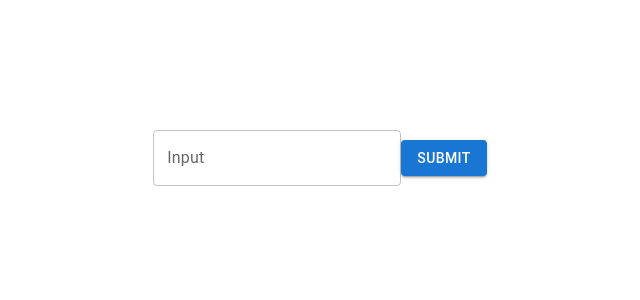
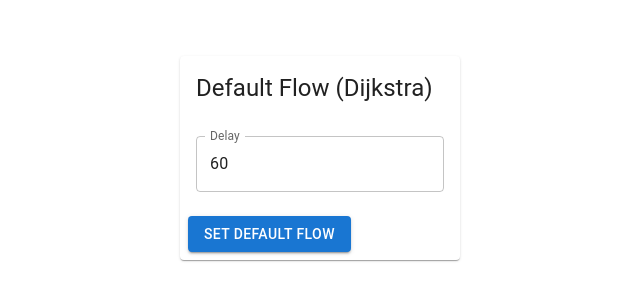
Before and after one commit to TranBinhMinh-Finn/sdn-app, a React (Create React App) app: page / in a window 1280 px wide. Shown: the part 242-542 px from the top of the page, without its empty margins (320-960 px from the left). Built offline with nearby package versions, Linux system fonts and the light colour scheme; no server answers.

Commit message:
default flows

```diff
--- a/src/pages/Main.js
+++ b/src/pages/Main.js
@@ -1,49 +1,45 @@
 import React, { useState } from "react";
-import { styled } from "@mui/system";
 import TextField from "@mui/material/TextField";
 import Button from "@mui/material/Button";
-import Box from "@mui/material/Box";
-
-const StyledButton = styled(Button)`
-  background-color: green;
-  width: 150px;
-  height: 50px;
-  border: none;
-  border-radius: 10px;
-  color: white;
-  text-align: center;
-  text-decoration: none;
-  display: inline-block;
-  font-size: 16px;
-`;
-
+import Card from "@mui/material/Card";
+import CardContent from "@mui/material/CardContent";
+import CardActions from '@mui/material/CardActions';
+import Grid from "@mui/material/Grid";
+import Typography from '@mui/material/Typography';
+import { MinDistanceRoute } from '../utils/FlowRuleUtils'
 function MainPage() {
-  const [inputValue, setInputValue] = useState("");
+  const [inputValue, setInputValue] = useState(60);
 
   const handleSubmit = () => {
-    if (inputValue) {
-      new Notification("Input Value", {
-        body: inputValue,
-      });
-    }
+    MinDistanceRoute(parseInt(inputValue))
+    .then(
+        alert("Add flow successful")
+    ).catch(
+        err => alert("Add flow unsuccessful")
+    )
   };
 
   return (
-    <Box
-      display="flex"
-      justifyContent="center"
-      alignItems="center"
-      minHeight="100vh"
-    >
-      <TextField
-        label="Input"
-        value={inputValue}
-        onChange={(e) => setInputValue(e.target.value)}
-      />
-      <Button variant="contained" onClick={handleSubmit}>Submit</Button>
-    </Box>
+    <Grid container justifyContent="center" alignItems="center" style={{ minHeight: "100vh" }}>
+    <Card sx={{ maxWidth: 345 }}>
+      <CardContent>
+        <Typography variant="h5" component="div">
+            Default Flow (Dijkstra)
+        </Typography>
+    </CardContent>
+    <CardContent>
+        <TextField
+            label="Delay"
+            value={inputValue}
+            onChange={(e) => setInputValue(e.target.value)}
+        />
+      </CardContent>
+      <CardActions>
+        <Button variant="contained" onClick={handleSubmit}>Set Default Flow</Button>
+      </CardActions>
+    </Card>
+    </Grid>
   );
-
 }
 
 export default MainPage;
--- a/src/utils/FlowRuleUtils.js
+++ b/src/utils/FlowRuleUtils.js
@@ -12,6 +12,9 @@ import { getDevices, getHosts, getLinks, postBatchFlows } from "./NetworkUtils";
         }
     }
  */
+
+const ONOS_APPID = "org.onosproject.proxyarp";
+
 export function MinDistanceRule(hostList, deviceList, linkList) {
     // create adjacent list
     let adList = {};
@@ -148,9 +151,7 @@ export function MinDistanceRule(hostList, deviceList, linkList) {
     return output;
 }
 
-const ONOS_APPID = "org.onosproject.proxyarp";
-
-async function minDistanceRoute(timeout) {
+export async function MinDistanceRoute(timeout) {
     let hostList = await getHosts();
     let deviceList = await getDevices();
     let linkList = await getLinks();
@@ -167,7 +168,7 @@ async function minDistanceRoute(timeout) {
                 // appId: ONOS_APPID,
                 priority: 10,
                 isPermanent: false,
-                timeout: timeout??60,
+                timeout: isNaN(timeout) ? 60 : timeout,
                 deviceId: path.id,
                 treatment: {
                     instructions: [
@@ -191,5 +192,5 @@ async function minDistanceRoute(timeout) {
     // console.log(flows)
     postBatchFlows({ flows: flows });
 }
-minDistanceRoute();
+//MinDistanceRoute();
 // test();
--- a/src/utils/NetworkUtils.js
+++ b/src/utils/NetworkUtils.js
@@ -6,7 +6,7 @@ const ENDPOINTS = {
     HOSTS: "/onos/v1/hosts",
     FLOWS: "/onos/v1/flows",
 };
-const address = "192.168.59.151";
+const address = "192.168.58.128";
 const port = "8181";
 const url = `http://${address}:${port}`;
 const username = "onos";
```
